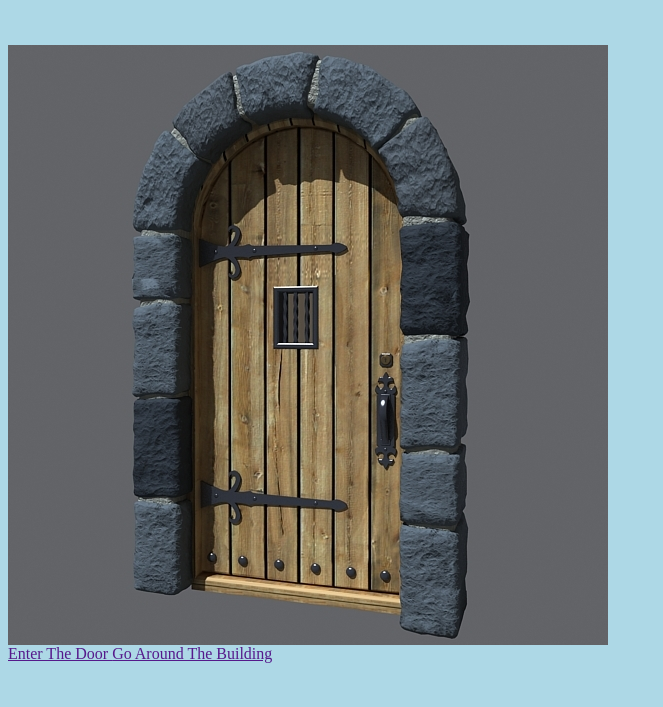
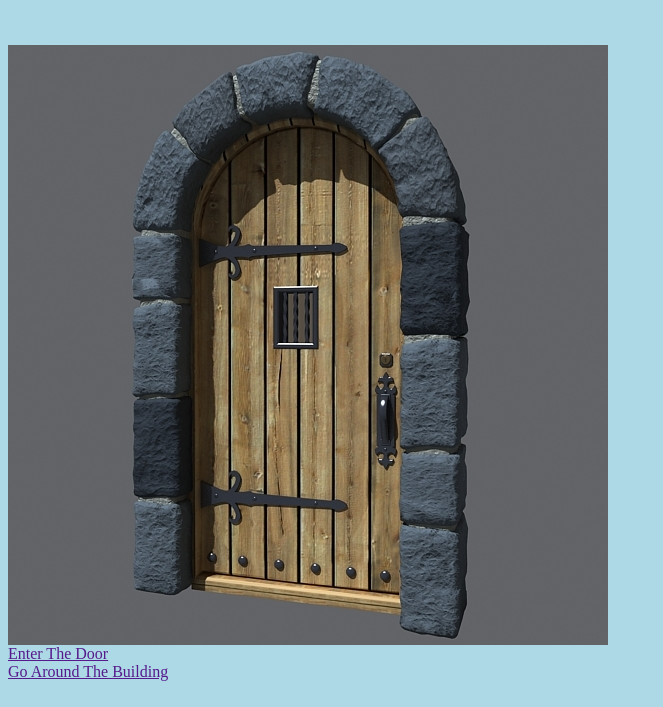
Before and after one commit to Kaitlinn2009/webpage, a plain HTML site: page index.html in a window 1280 px wide. Shown: the part 93-800 px from the top of the page, without its empty margins (0-663 px from the left). Drawn offline with Linux system fonts and the light colour scheme.

Commit message:
Update index.html

```diff
--- a/index.html
+++ b/index.html
@@ -11,7 +11,7 @@ The door game!<br/>
 <br/>
 <img src="REND-DOOR-01.jpg4f139d7e-be93-45bf-923a-bdd959a28165DefaultHQ.jpg"/>
  <br/>
-  <a href="">Enter The Door </a>
+  <a href="">Enter The Door </a> <br/>
  <a href="">Go Around The Building </a>
 
 
```
